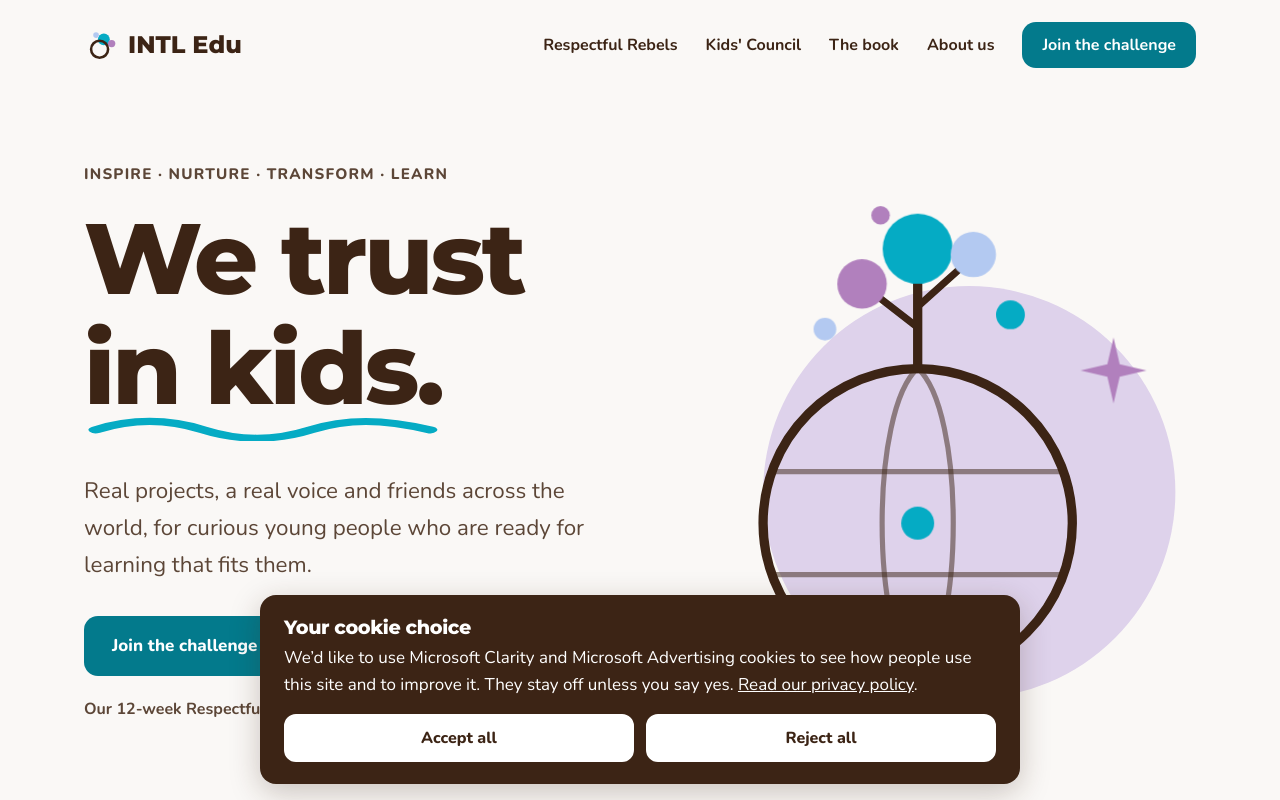
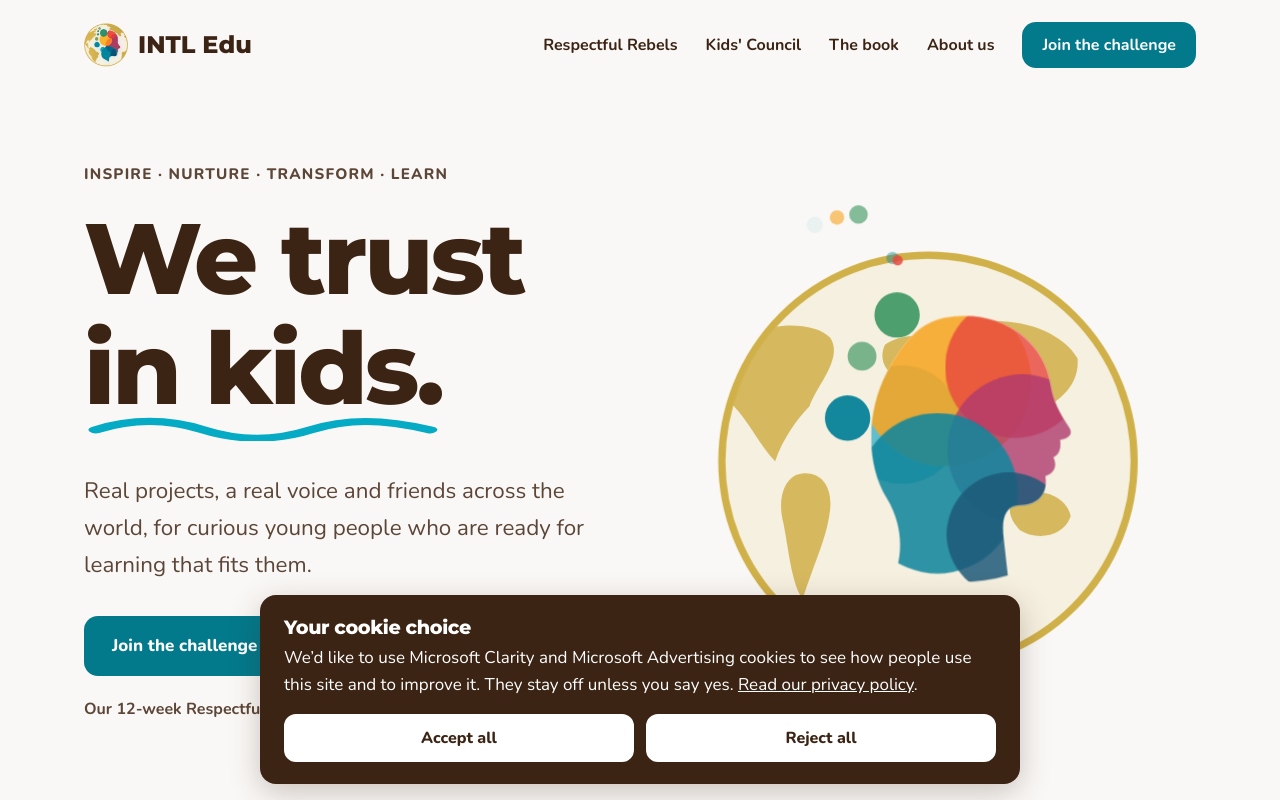
Before and after one commit to jessit3/intl.education, a plain HTML site: page index.html in a window 1280 px wide. Shown: the top 800 px of the page. Drawn offline with nearby package versions, Linux system fonts and the light colour scheme.

Commit message:
Animated logo hero, logo mark in header, /blog redirects to Substack
Co-Authored-By: Claude Opus 5.5 <noreply@anthropic.com>
Claude-Session: https://claude.ai/code/session_01YSHMTg5XcMBNbq6Ssg7qbY

```diff
--- a/index.html
+++ b/index.html
@@ -26,7 +26,7 @@
 <header class="top">
   <div class="wrap">
     <a class="brand" href="./" aria-label="INTL Edu home">
-      <svg viewBox="0 0 24 24" aria-hidden="true"><circle cx="14" cy="8" r="4.2" fill="#05ABC4"/><circle cx="19.5" cy="11" r="2.6" fill="#b180bd"/><circle cx="8.5" cy="5" r="2" fill="#b3c9f1"/><circle cx="11" cy="15" r="6" fill="none" stroke="#3c2415" stroke-width="1.8"/></svg>
+      <img src="img/logo-mark.webp" alt="" width="44" height="44">
       INTL Edu
     </a>
     <nav class="nav" aria-label="Main">
@@ -56,25 +56,57 @@
 
       <!-- Large illustration: a globe with a tree of ideas growing out of it -->
       <div class="hero-art" aria-hidden="true">
-        <svg viewBox="0 0 520 520">
-          <circle cx="300" cy="300" r="200" fill="#ded2eb"/>
-          <g fill="none" stroke="#3c2415" stroke-linecap="round">
-            <circle cx="250" cy="330" r="150" stroke-width="9"/>
-            <path d="M250 180c46 40 46 260 0 300M250 180c-46 40-46 260 0 300" stroke-width="5" opacity=".5"/>
-            <path d="M108 280h284M108 380h284" stroke-width="5" opacity=".5"/>
-            <path d="M250 180V96" stroke-width="9"/>
-            <path d="M250 140l-44-34M250 120l40-36" stroke-width="7"/>
+        <!-- Animated INTL Edu logo: a turning globe, a mind made of colorful layers, and bubbles of ideas floating up -->
+        <svg viewBox="0 0 520 520" class="logo-anim">
+          <defs>
+            <clipPath id="globe-clip"><circle cx="260" cy="270" r="197"/></clipPath>
+            <clipPath id="head-clip"><path d="M150,70 C190,62 225,85 230,120 C232,132 236,140 244,152 C247,157 243,160 237,161 C238,168 236,172 232,174 C235,180 233,186 226,188 C228,200 222,210 205,210 C196,211 193,220 195,235 L198,262 C170,270 140,268 115,258 C120,240 118,222 108,205 C92,180 92,140 108,110 C120,88 132,74 150,70Z"/></clipPath>
+          </defs>
+          <circle cx="260" cy="270" r="200" fill="#F6F0E0"/>
+          <g clip-path="url(#globe-clip)">
+            <g transform="translate(60 70)">
+              <g class="globe-spin" fill="#D0B048" opacity=".85">
+                <g transform="scale(1.3333)">
+                  <g><path d="M30,70 C50,50 95,45 110,60 C120,75 100,95 95,110 C85,120 75,135 70,150 C60,140 50,120 40,110 C30,100 22,85 30,70Z"/>
+<path d="M85,160 C100,155 112,165 110,185 C108,205 98,225 90,250 C82,240 80,215 76,195 C72,180 75,165 85,160Z"/>
+<path d="M150,65 C165,55 185,58 190,70 C185,80 170,85 160,90 C150,85 145,75 150,65Z"/>
+<path d="M155,105 C175,95 200,105 205,125 C210,150 195,175 185,200 C175,195 170,175 162,160 C150,145 145,120 155,105Z"/>
+<path d="M195,55 C230,40 275,50 290,75 C292,95 275,110 255,115 C240,120 230,135 215,130 C205,115 200,95 190,85 C188,72 190,62 195,55Z"/>
+<path d="M245,175 C262,168 282,175 285,190 C280,205 260,208 248,200 C240,192 238,182 245,175Z"/></g>
+                  <g transform="translate(300 0)"><path d="M30,70 C50,50 95,45 110,60 C120,75 100,95 95,110 C85,120 75,135 70,150 C60,140 50,120 40,110 C30,100 22,85 30,70Z"/>
+<path d="M85,160 C100,155 112,165 110,185 C108,205 98,225 90,250 C82,240 80,215 76,195 C72,180 75,165 85,160Z"/>
+<path d="M150,65 C165,55 185,58 190,70 C185,80 170,85 160,90 C150,85 145,75 150,65Z"/>
+<path d="M155,105 C175,95 200,105 205,125 C210,150 195,175 185,200 C175,195 170,175 162,160 C150,145 145,120 155,105Z"/>
+<path d="M195,55 C230,40 275,50 290,75 C292,95 275,110 255,115 C240,120 230,135 215,130 C205,115 200,95 190,85 C188,72 190,62 195,55Z"/>
+<path d="M245,175 C262,168 282,175 285,190 C280,205 260,208 248,200 C240,192 238,182 245,175Z"/></g>
+                </g>
+              </g>
+            </g>
+          </g>
+          <circle cx="260" cy="270" r="200" fill="none" stroke="#D0B048" stroke-width="7"/>
+          <g transform="translate(80 40) scale(1.3)">
+            <g clip-path="url(#head-clip)">
+              <rect x="80" y="50" width="180" height="230" fill="#F6F0E0"/>
+              <g class="mind">
+                <circle class="layer" cx="120" cy="150" r="40" fill="#49B6C8" opacity=".85"/>
+                <circle class="layer l2" cx="152" cy="118" r="56" fill="#F6A623" opacity=".88"/>
+                <circle class="layer l3" cx="203" cy="108" r="46" fill="#E8483F" opacity=".82"/>
+                <circle class="layer l4" cx="208" cy="168" r="50" fill="#B03A6E" opacity=".8"/>
+                <circle class="layer l5" cx="146" cy="200" r="56" fill="#13879C" opacity=".88"/>
+                <circle class="layer l6" cx="198" cy="230" r="46" fill="#1E5A7A" opacity=".85"/>
+              </g>
+            </g>
           </g>
           <g>
-            <circle class="float" cx="250" cy="70" r="34" fill="#05ABC4"/>
-            <circle class="float d2" cx="196" cy="98" r="24" fill="#b180bd"/>
-            <circle class="float d3" cx="304" cy="78" r="22" fill="#b3c9f1"/>
-            <circle class="float d2" cx="340" cy="128" r="14" fill="#05ABC4"/>
-            <circle class="float" cx="160" cy="148" r="11" fill="#b3c9f1"/>
-            <circle class="float d3" cx="214" cy="40" r="9" fill="#b180bd"/>
+            <circle cx="230" cy="128" r="22" fill="#4E9F6E"/>
+            <circle cx="196" cy="168" r="14" fill="#4E9F6E" opacity=".75"/>
+            <circle cx="182" cy="228" r="22" fill="#13879C"/>
+            <circle class="bub" cx="214" cy="96" r="9" fill="#4E9F6E"/>
+            <circle class="bub b2" cx="200" cy="120" r="7" fill="#F6A623"/>
+            <circle class="bub b3" cx="226" cy="74" r="6" fill="#13879C"/>
+            <circle class="bub b4" cx="186" cy="150" r="8" fill="#49B6C8"/>
+            <circle class="bub b5" cx="240" cy="104" r="5" fill="#E8483F"/>
           </g>
-          <path d="M440 150l6 26 26 6-26 6-6 26-6-26-26-6 26-6z" fill="#b180bd" class="float d2"/>
-          <circle cx="250" cy="330" r="16" fill="#05ABC4"/>
         </svg>
       </div>
     </div>
--- a/styles.css
+++ b/styles.css
@@ -183,3 +183,17 @@ footer a,footer .cookie-link{color:var(--ink)}
 .chips a:hover{text-decoration:underline;text-underline-offset:4px}
 .give{margin-top:3rem;background:var(--panel);border-radius:24px;padding:28px 32px;display:flex;flex-wrap:wrap;align-items:center;justify-content:space-between;gap:20px}
 .give p{margin:0;max-width:60ch}
+
+/* ---------- Animated logo ---------- */
+.brand img{width:44px;height:44px}
+.logo-anim .globe-spin{animation:globe-spin 48s linear infinite}
+@keyframes globe-spin{to{transform:translateX(-400px)}}
+.logo-anim .layer{transform-box:fill-box;transform-origin:center;animation:mind-pulse 7s ease-in-out infinite alternate}
+.logo-anim .l2{animation-delay:-1.2s}.logo-anim .l3{animation-delay:-2.4s}.logo-anim .l4{animation-delay:-3.6s}.logo-anim .l5{animation-delay:-4.8s}.logo-anim .l6{animation-delay:-6s}
+@keyframes mind-pulse{from{transform:scale(.9)}to{transform:scale(1.12)}}
+.logo-anim .mind{transform-box:fill-box;transform-origin:center;animation:mind-zoom 14s ease-in-out infinite alternate}
+@keyframes mind-zoom{from{transform:scale(1)}to{transform:scale(1.08)}}
+.logo-anim .bub{transform-box:fill-box;transform-origin:center;opacity:0;animation:bubble-rise 9s ease-in-out infinite}
+.logo-anim .b2{animation-delay:-1.8s;animation-duration:10s}.logo-anim .b3{animation-delay:-3.6s;animation-duration:8s}.logo-anim .b4{animation-delay:-5.4s;animation-duration:11s}.logo-anim .b5{animation-delay:-7.2s}
+@keyframes bubble-rise{0%{transform:translate(0,0);opacity:0}15%{opacity:.9}80%{opacity:.6}100%{transform:translate(-36px,-110px);opacity:0}}
+@media (prefers-reduced-motion:reduce){.logo-anim .bub{opacity:.8}}
```
Also changed, not shown: about.html (+1 -1 lines), accessibility.html (+1 -1 lines), blog.html (added, +3 -0 lines), privacy.html (+1 -1 lines), respectful-rebels.html (+1 -1 lines), img/logo-mark.webp (added).
